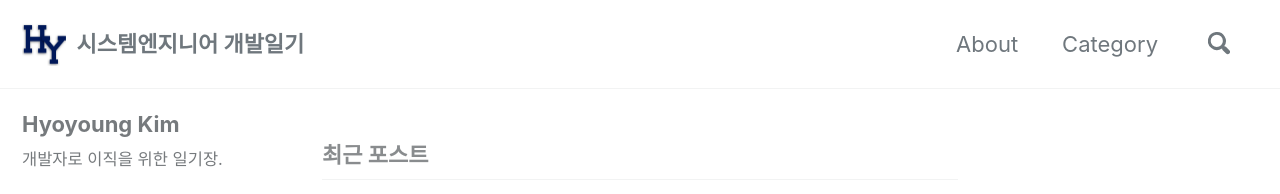
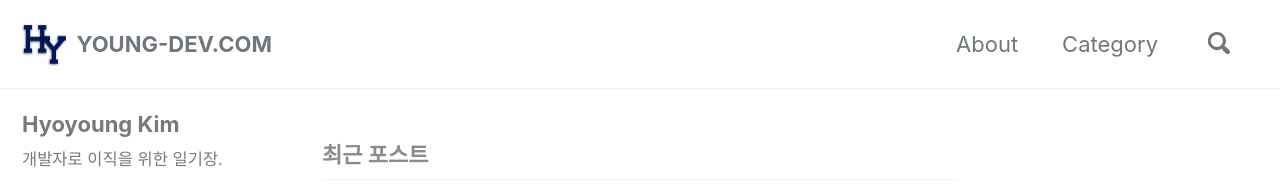
Before and after one commit to youngfromseoul/youngfromseoul.github.io2, a Jekyll site: the page built from index.html, in a window 1280 px wide and 900 px high. Shown: the top 194 px of the window. Built offline with Jekyll 4.4.1, drawn with Linux system fonts in a browser that asks for light colours; cached includes are drawn as plain includes; nearby versions of some CDN libraries; the list of posts is cut into pages by our own code.

Commit message:
Update _config.yml

```diff
--- a/_config.yml
+++ b/_config.yml
@@ -4,7 +4,7 @@ minimal_mistakes_skin    :  "default"  # "air", "aqua", "contrast", "dark", "dir
 
 # Site Settings
 locale                   : "ko-KR"
-title                    : "시스템엔지니어 개발일기"
+title                    : "YOUNG-DEV.COM"
 title_separator          : "-"
 name                     : "youngfromseoul"
 description              : "3년차 시스템 엔지니어에서 개발자로 가는 일기장."
```
